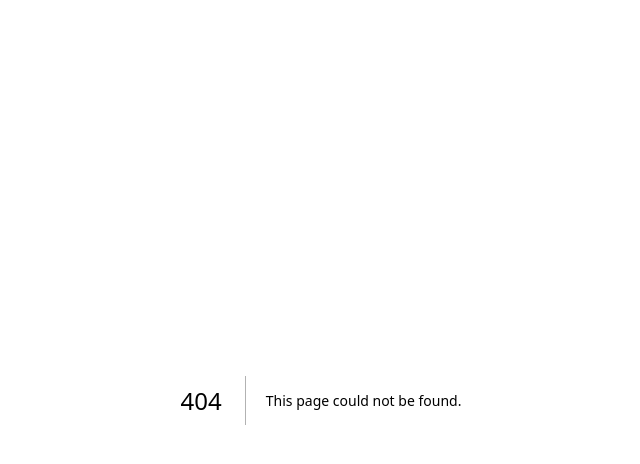
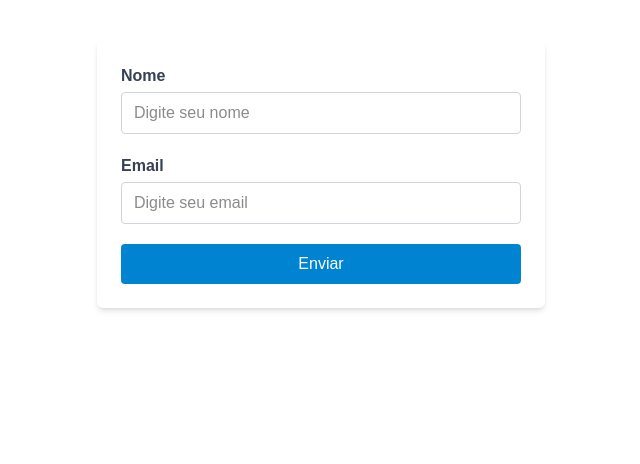
Before and after one commit to LuizzOliveira/curso-react-senac, a Next.js app: page /cadastro in a window 1280 px wide. Before the commit this address had no page. Shown: the top 464 px of the page, without its empty margins (319-959 px from the left). Built offline with nearby package versions, Linux system fonts and the light colour scheme.

Commit message:
feat: conexao com banco

```diff
--- a/package.json
+++ b/package.json
@@ -9,6 +9,7 @@
     "lint": "next lint"
   },
   "dependencies": {
+    "mysql2": "^3.14.3",
     "next": "15.3.5",
     "react": "^19.0.0",
     "react-dom": "^19.0.0",
--- /dev/null
+++ b/src/app/(servicos)/usuario.ts
@@ -0,0 +1,11 @@
+import { usuarioProps } from "../tipos";
+
+export async function Salvar(form: usuarioProps, metodo: string ){
+    const response = await fetch(`${process.env.NEXT_PUBLIC_API_ROUTE}/usuario`, {
+        method: metodo,
+        headers: {
+            "Content-Type": "application/json"
+        },
+        body: JSON.stringify(form),
+    })
+}
--- /dev/null
+++ b/src/app/api/database.js
@@ -0,0 +1,10 @@
+import mysql from 'mysql2/promise'
+
+const pool = mysql.createPool({
+    host: process.env.DB_HOST,
+    user: process.env.DB_USER,
+    password: process.env.DB_PASSWORD,
+    database: process.env.DB_NAME
+})
+
+export default pool;
--- /dev/null
+++ b/src/app/api/usuario/[id]/route.ts
@@ -0,0 +1,8 @@
+import db from "@/app/api/database";
+
+export async function GET(request: Request, {params} : {params : {id:string}}){
+    const {id} = params
+
+    const [row] = await db.query<any>("SELECT * FROM usuario where id = ?", [id])
+    return new Response(JSON.stringify(row[0]))
+}
--- /dev/null
+++ b/src/app/api/usuario/route.ts
@@ -0,0 +1,58 @@
+import db from  "@/app/api/database";
+
+export async function GET() {
+
+    try{
+        const [row] = await db.query<any>('SELECT * FROM usuario')
+        if(row.length > 0){
+            return new Response(JSON.stringify(row))
+        }else{
+            return new Response(JSON.stringify({erro: "usuarios não encontrado"}))
+        }
+
+
+    } catch (error) {
+        return new Response(JSON.stringify({erro:error}))
+    }
+}
+
+export async function POST(request: Request) {
+    const { nome, email } = await request.json();
+
+    try {
+        const [resultado] = await db.query<any>(
+            "INSERT INTO usuario (nome, email) VALUES (?,?)",
+            [nome, email]
+        );
+        return new Response(JSON.stringify({ id: resultado.insertId, nome, email }), {
+            status: 200,
+            headers: { "Content-Type": "application/json" }
+        });
+    } catch (error) {
+        console.error("Erro ao inserir usuário:", error);
+        return new Response(
+            JSON.stringify({ erro: "Erro ao cadastrar usuário" }),
+            {
+                status: 500,
+                headers: { "Content-Type": "application/json" }
+            }
+        );
+    }
+}
+
+
+export async function PUT(request: Request){
+    const {id,nome, email} = await request.json();
+
+    await db.query("UPDATE usuario SET nome = ? , email = ? WHERE id = ?", [nome,email,id])
+
+    return Response.json({sucesso: true})
+}
+
+export async function DELETE(request: Request){
+    const {id} = await request.json();
+
+    await db.query("DELETE FROM usuario WHERE id = ?", [id])
+
+    return Response.json({sucesso: true})
+}
--- /dev/null
+++ b/src/app/cadastro/page.tsx
@@ -0,0 +1,9 @@
+import Formulario from "../componentes/Formulario";
+
+export default function Cadastrar(){
+    return(
+        <div>
+            <Formulario/>
+        </div>
+    )
+}
--- /dev/null
+++ b/src/app/componentes/Formulario.tsx
@@ -0,0 +1,109 @@
+'use client'
+
+import { useRouter } from "next/navigation";
+import { useState } from "react";
+import { usuarioProps } from "../tipos";
+import { Salvar } from "../(servicos)/usuario";
+
+export default function Formulario({ id, nome = "", email = "" }: usuarioProps) {
+    const [usuarioId, setUsuarioId] = useState(id);
+    const [usuarioNome, setUsuarioNome] = useState(nome);
+    const [usuarioEmail, setUsuarioEmail] = useState(email);
+    const rota = useRouter();
+
+    async function Submit(evento: React.FormEvent<HTMLFormElement>) {
+        evento.preventDefault();
+
+        const form = { id: usuarioId, nome: usuarioNome, email: usuarioEmail };
+
+        try {
+            const metodo = usuarioId ? "PUT" : "POST";
+            await Salvar(form, metodo);
+            rota.push("/");
+        } catch (error) {
+            console.error("Erro ao enviar formulário:", error);
+            alert("Erro ao enviar formulário");
+        }
+    }
+
+    async function Deletar() {
+        if (!usuarioId) return;
+        if (!confirm("Tem certeza que deseja excluir este usuário?")) return;
+
+        try {
+            const response = await fetch(`${process.env.NEXT_PUBLIC_API_ROUTE}/usuario`, {
+                method: "DELETE",
+                headers: { "Content-Type": "application/json" },
+                body: JSON.stringify({ id: usuarioId }),
+            });
+
+            if (!response.ok) {
+                const errorData = await response.json();
+                alert(`Erro: ${errorData.erro || "Erro desconhecido"}`);
+                return;
+            }
+
+            rota.push("/");
+        } catch (error) {
+            console.error("Erro ao excluir usuário:", error);
+            alert("Erro ao excluir usuário");
+        }
+    }
+
+    return (
+        <div className="max-w-md mx-auto p-6 bg-white shadow-md rounded-md mt-10">
+            <form onSubmit={Submit} className="flex flex-col gap-5">
+                <div>
+                    <label htmlFor="nome" className="block mb-1 font-semibold text-gray-700">
+                        Nome
+                    </label>
+                    <input
+                        id="nome"
+                        onChange={(e) => setUsuarioNome(e.target.value)}
+                        value={usuarioNome}
+                        type="text"
+                        placeholder="Digite seu nome"
+                        name="nome"
+                        required
+                        className="w-full px-3 py-2 border border-gray-300 rounded focus:outline-none focus:ring-2 focus:ring-sky-500"
+                    />
+                </div>
+
+                <div>
+                    <label htmlFor="email" className="block mb-1 font-semibold text-gray-700">
+                        Email
+                    </label>
+                    <input
+                        id="email"
+                        onChange={(e) => setUsuarioEmail(e.target.value)}
+                        value={usuarioEmail}
+                        type="email"
+                        placeholder="Digite seu email"
+                        name="email"
+                        required
+                        className="w-full px-3 py-2 border border-gray-300 rounded focus:outline-none focus:ring-2 focus:ring-sky-500"
+                    />
+                </div>
+
+                <div className="flex gap-3">
+                    <button
+                        type="submit"
+                        className="flex-1 bg-sky-600 hover:bg-sky-700 text-white py-2 rounded transition"
+                    >
+                        Enviar
+                    </button>
+
+                    {usuarioId && (
+                        <button
+                            type="button"
+                            onClick={Deletar}
+                            className="flex-1 bg-red-600 hover:bg-red-700 text-white py-2 rounded transition"
+                        >
+                            Excluir
+                        </button>
+                    )}
+                </div>
+            </form>
+        </div>
+    );
+}
--- /dev/null
+++ b/src/app/editar/[id]/page.tsx
@@ -0,0 +1,15 @@
+import Formulario from "@/app/componentes/Formulario";
+
+export default async function Editar({params} : {params: Promise<{id:string}>}) {
+    const {id} = await params;
+
+    const response = await fetch(`${process.env.NEXT_PUBLIC_API_ROUTE}/usuario/${id}`)
+    const usuario = await response.json();
+    console.log(usuario)
+
+    return(
+        <div>
+            <Formulario id={usuario.id} nome={usuario.mome} email={usuario.email} />
+        </div>
+    )
+}
--- a/src/app/page.tsx
+++ b/src/app/page.tsx
@@ -1,19 +1,72 @@
-"use client";
-import React, { useState } from "react";
-import Aside from "@/components/Aside";
-import Main from "@/components/Main";
+import Link from "next/link"
+import Formulario from "./componentes/Formulario"
+import { usuarioProps } from "./tipos"
+
+export default async function Index() {
+  const response = await fetch(`${process.env.NEXT_PUBLIC_API_ROUTE}/usuario`)
+  const usuario: usuarioProps[] = await response.json()
+  console.log(usuario)
+
+  return (
+    <div className="p-6 mx-30">
+      {/* Botão de cadastro */}
+      <Link
+        className="bg-sky-500 hover:bg-sky-600 text-white px-4 py-2 rounded shadow-md transition"
+        href="/cadastro"
+      >
+        <Formulario/>
+      </Link>
+
+      {/* Lista de usuários */}
+      <div className="mt-6 space-y-4 flex flex-col  ">
+        {usuario.map((item) => (
+          <div
+            key={item.id}
+            className="flex items-center justify-between bg-gray-100 p-4 rounded shadow-sm"
+          >
+            <span className="text-gray-800 font-medium">
+              {item.nome} - {item.email}
+            </span>
+
+            <Link
+              href={`/editar/${item.id}`}
+              className="bg-green-500 hover:bg-green-600 text-white px-3 py-1 rounded shadow-md transition"
+            >
+              Editar
+            </Link>
+          </div>
+        ))}
+      </div>
+    </div>
+
+  )
+}
 
 
-export default function PaginaComAtividades() {
-  const [paginaAtual, setPaginaAtual] = useState("Loja");
 
-  return (
-    <div className="flex h-screen w-full">
-      <Aside paginaAtual={paginaAtual} setPaginaAtual={setPaginaAtual} />
-      <Main paginaAtual={paginaAtual} />
-    </div>
-  );
-}
+
+
+
+
+
+
+
+// "use client";
+// import React, { useState } from "react";
+// import Aside from "@/components/Aside";
+// import Main from "@/components/Main";
+
+
+// export default function PaginaComAtividades() {
+//   const [paginaAtual, setPaginaAtual] = useState("Loja");
+
+//   return (
+//     <div className="flex h-screen w-full">
+//       <Aside paginaAtual={paginaAtual} setPaginaAtual={setPaginaAtual} />
+//       <Main paginaAtual={paginaAtual} />
+//     </div>
+//   );
+// }
 
 
 // 2 formas de navegar
--- /dev/null
+++ b/src/app/tipos.ts
@@ -0,0 +1,5 @@
+export type usuarioProps = {
+    id?: number,
+    nome?: string,
+    email?: string
+  }
```
Also changed, not shown: src/app/layout.tsx (line endings or trailing spaces), 1 other file (tests, documents, lock files or other folders).
